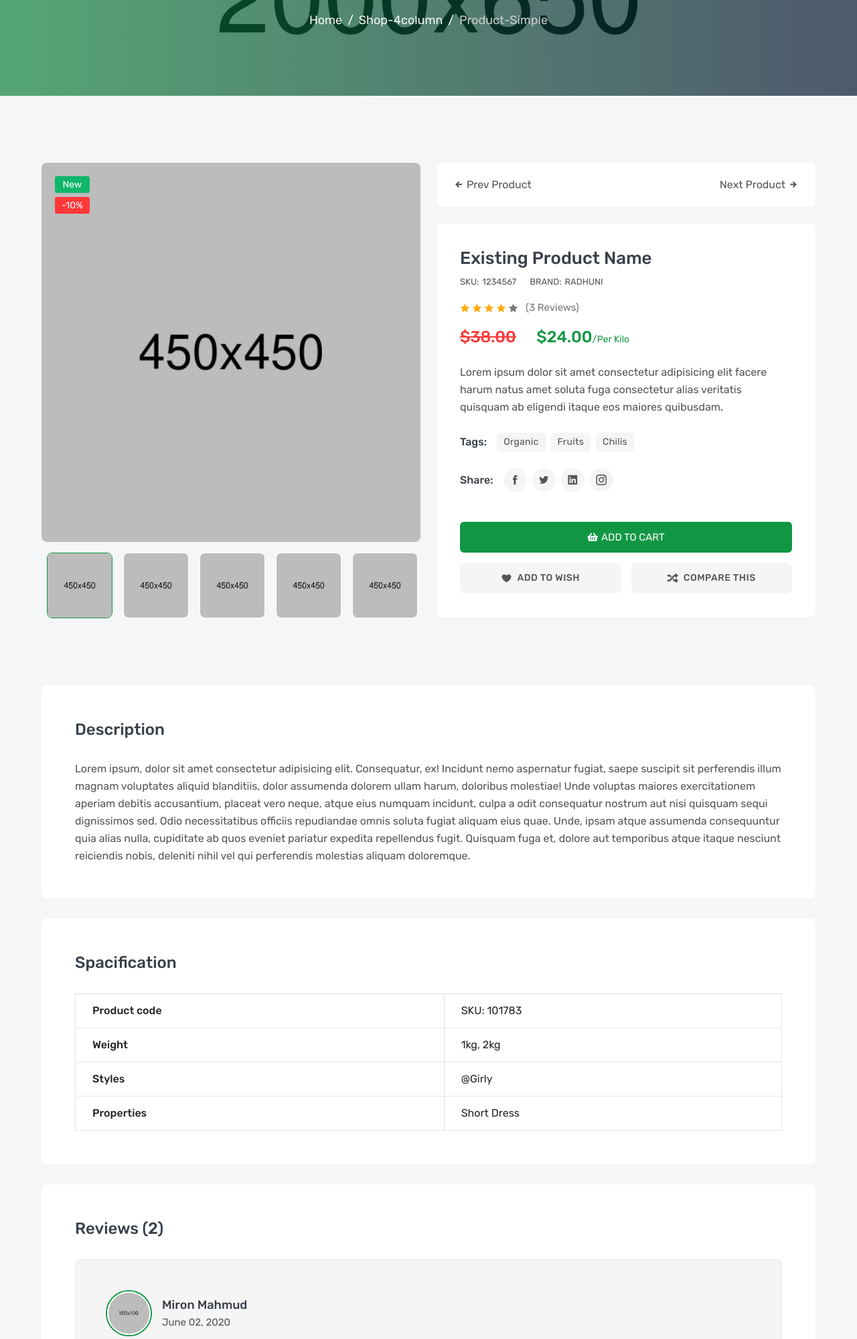
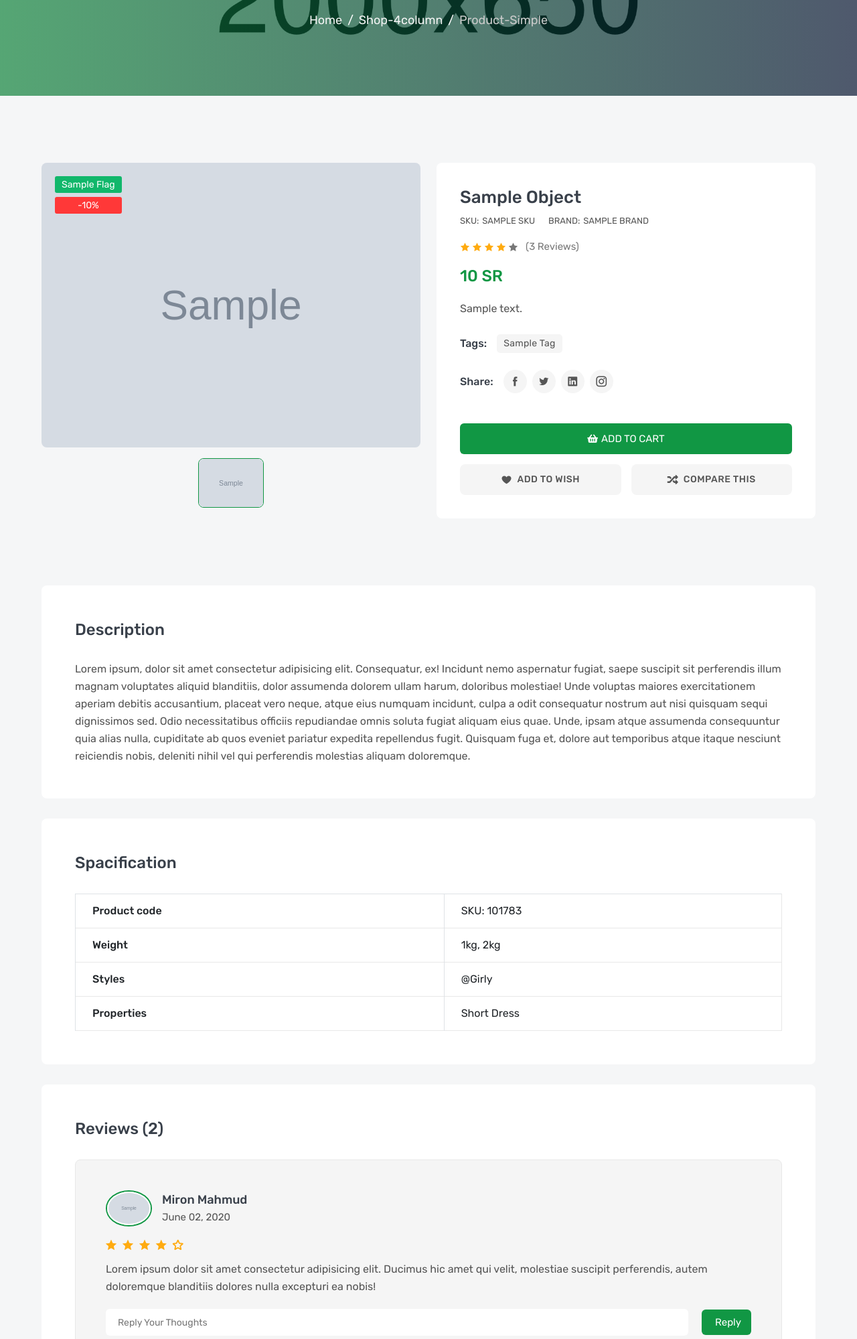
Before and after one commit to BassamMsmar/sotre-d4-903, a Django app: template templates/product/product_detail.html in a window 1280 px wide. Shown: the part 345-2344 px from the top of the page at 67% size. Run offline with Django 4.2, Linux system fonts and the light colour scheme; the template is opened without the code that fills it: most values are stand-ins (such as "Sample title", 1, 10 or a date in 2020); some libraries are stand-ins or nearby versions.

Commit message:
add detail products

```diff
--- a/templates/product/product_detail.html
+++ b/templates/product/product_detail.html
@@ -36,53 +36,28 @@
                     <div class="col-lg-6">
                         <div class="details-gallery">
                             <div class="details-label-group">
-                                <label class="details-label new">new</label>
+                                <label class="details-label new">{{object.flag}}</label>
                                 <label class="details-label off">-10%</label>
                             </div>
                             <ul class="details-preview">
-                                <li><img src="images/product/01.jpg" alt="product"></li>
-                                <li><img src="images/product/01.jpg" alt="product"></li>
-                                <li><img src="images/product/01.jpg" alt="product"></li>
-                                <li><img src="images/product/01.jpg" alt="product"></li>
-                                <li><img src="images/product/01.jpg" alt="product"></li>
+                                {% for image in object.product_image.all %}
+                                <li><img src="{{image.images.url}}" alt="product"></li>
+                                {% endfor %}
                             </ul>
                             <ul class="details-thumb">
-                                <li><img src="images/product/01.jpg" alt="product"></li>
-                                <li><img src="images/product/01.jpg" alt="product"></li>
-                                <li><img src="images/product/01.jpg" alt="product"></li>
-                                <li><img src="images/product/01.jpg" alt="product"></li>
-                                <li><img src="images/product/01.jpg" alt="product"></li>
+                                {% for image in object.product_image.all %}
+                                <li><img src="{{image.images.url}}" alt="product"></li>
+                                {% endfor %}
                             </ul>
                         </div>
                     </div>
                     <div class="col-lg-6">
-                        <ul class="product-navigation">
-                            <li class="product-nav-prev">
-                                <a href="#">
-                                    <i class="icofont-arrow-left"></i>
-                                    prev product
-                                    <span class="product-nav-popup">
-                                        <img src="images/product/02.jpg" alt="product">
-                                        <small>green chilis</small>
-                                    </span>
-                                </a>
-                            </li>
-                            <li class="product-nav-next">
-                                <a href="#">
-                                    next product
-                                    <i class="icofont-arrow-right"></i>
-                                    <span class="product-nav-popup">
-                                        <img src="images/product/03.jpg" alt="product">
-                                        <small>green chilis</small>
-                                    </span>
-                                </a>
-                            </li>
-                        </ul>
+
                         <div class="details-content">
-                            <h3 class="details-name"><a href="#">existing product name</a></h3>
+                            <h3 class="details-name"><a href="#">{{object}}</a></h3>
                             <div class="details-meta">
-                                <p>SKU:<span>1234567</span></p>
-                                <p>BRAND:<a href="#">radhuni</a></p>
+                                <p>SKU:<span>{{object.sku}}</span></p>
+                                <p>BRAND:<a href="#">{{object.brand}}</a></p>
                             </div>
                             <div class="details-rating">
                                 <i class="active icofont-star"></i>
@@ -93,18 +68,19 @@
                                 <a href="#">(3 reviews)</a>
                             </div>
                             <h3 class="details-price">
-                                <del>$38.00</del>
-                                <span>$24.00<small>/per kilo</small></span>
+                                <span>{{object.price}}  SR</span>
                             </h3>
-                            <p class="details-desc">Lorem ipsum dolor sit amet consectetur adipisicing elit facere harum natus amet soluta fuga consectetur alias veritatis quisquam ab eligendi itaque eos maiores quibusdam.</p>
+                            <p class="details-desc">{{object.description}}</p>
                             <div class="details-list-group">
                                 <label class="details-list-title">tags:</label>
                                 <ul class="details-tag-list">
-                                    <li><a href="#">organic</a></li>
-                                    <li><a href="#">fruits</a></li>
-                                    <li><a href="#">chilis</a></li>
+                                    {% for tag in object.tags.all %}
+                                    <li><a href="#">{{tag}}</a></li>
+                                    {% endfor %}
+
                                 </ul>
                             </div>
+
                             <div class="details-list-group">
                                 <label class="details-list-title">Share:</label>
                                 <ul class="details-share-list">
@@ -114,6 +90,7 @@
                                     <li><a href="#" class="icofont-instagram" title="Instagram"></a></li>
                                 </ul>
                             </div>
+
                             <div class="details-add-group">
                                 <button class="product-add" title="Add to Cart">
                                     <i class="fas fa-shopping-basket"></i>
@@ -152,7 +129,7 @@
             <div class="container">
                 <div class="row">
                     <div class="col-lg-12">
-                        <div class="product-details-frame">
+                         <div class="product-details-frame">
                             <h3 class="frame-title">Description</h3>
                             <div class="tab-descrip">
                                 <p>Lorem ipsum, dolor sit amet consectetur adipisicing elit. Consequatur, ex! Incidunt nemo aspernatur fugiat, saepe suscipit sit perferendis illum magnam voluptates aliquid blanditiis, dolor assumenda dolorem ullam harum, doloribus molestiae! Unde voluptas maiores exercitationem aperiam debitis accusantium, placeat vero neque, atque eius numquam incidunt, culpa a odit consequatur nostrum aut nisi quisquam sequi dignissimos sed. Odio necessitatibus officiis repudiandae omnis soluta fugiat aliquam eius quae. Unde, ipsam atque assumenda consequuntur quia alias nulla, cupiditate ab quos eveniet pariatur expedita repellendus fugit. Quisquam fuga et, dolore aut temporibus atque itaque nesciunt reiciendis nobis, deleniti nihil vel qui perferendis molestias aliquam doloremque.</p>
@@ -187,7 +164,7 @@
                                 <li class="review-item">
                                     <div class="review-media">
                                         <a class="review-avatar" href="#">
-                                            <img src="images/avatar/01.jpg" alt="review">
+                                            <img src="{{object.image.url}}" alt="review">
                                         </a>
                                         <h5 class="review-meta">
                                             <a href="#">miron mahmud</a>
```
